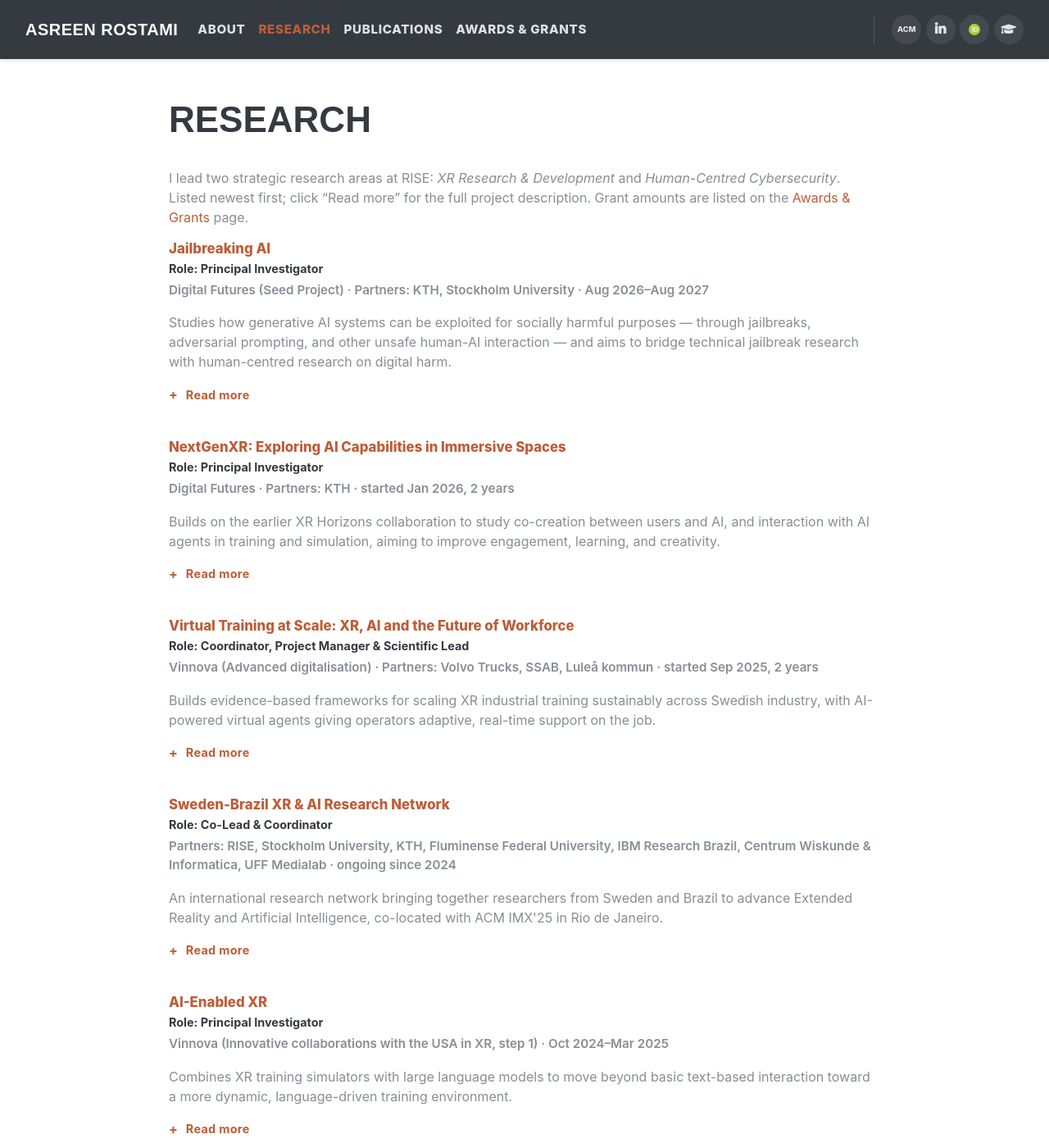
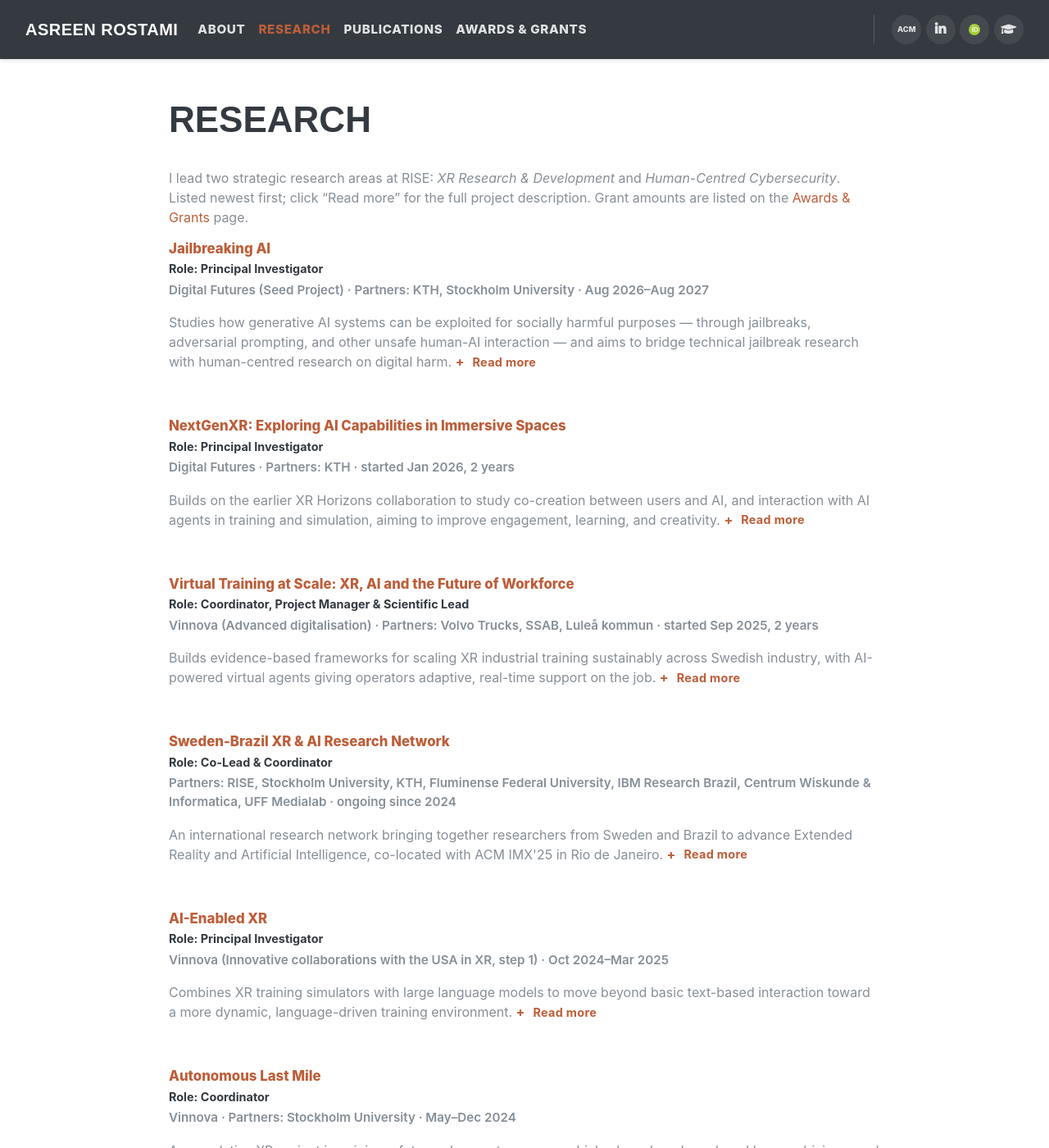
Before and after one commit to asreenrostami/asreenrostami.github.io, a Jekyll site: the page built from research.md, in a window 1280 px wide and 1400 px high. Shown: the whole window at 82% size. Built offline with Jekyll 4.4.1, drawn with Linux system fonts in a browser that asks for light colours; some web fonts are replaced.

Commit message:
Restore inline Read-more placement with text matching paragraph styling

```diff
--- a/assets/css/style.css
+++ b/assets/css/style.css
@@ -239,10 +239,13 @@ ul.awards-list li.bullet-item {
 .resume-item summary {
   cursor: pointer;
   list-style: none;
-  color: var(--gray-700);
+  display: block;
+  margin-bottom: 1rem;
+  color: var(--gray-600);
+  font-family: "Muli", -apple-system, BlinkMacSystemFont, "Segoe UI", sans-serif;
   font-weight: 400;
   font-size: 1rem;
-  line-height: 1.6;
+  line-height: 1.5;
 }
 .resume-item summary::-webkit-details-marker { display: none; }
 .resume-item summary .read-more-label {
--- a/research.md
+++ b/research.md
@@ -15,11 +15,10 @@ Grants</a> page.
   <h3>Jailbreaking AI</h3>
   <div class="subheading subheading-primary mb-1">Role: Principal Investigator</div>
   <div class="subheading subheading-secondary mb-3">Digital Futures (Seed Project) &middot; Partners: KTH, Stockholm University &middot; Aug 2026&ndash;Aug 2027</div>
-  <p>Studies how generative AI systems can be exploited for socially harmful purposes &mdash; through jailbreaks,
+  <details>
+    <summary>Studies how generative AI systems can be exploited for socially harmful purposes &mdash; through jailbreaks,
   adversarial prompting, and other unsafe human-AI interaction &mdash; and aims to bridge technical jailbreak
-  research with human-centred research on digital harm.</p>
-  <details>
-    <summary><span class="read-more-label">Read more</span></summary>
+  research with human-centred research on digital harm. <span class="read-more-label">Read more</span></summary>
     <div class="details-body">
       <p>The project treats this as a broader problem than cybersecurity alone, covering harms such as
       manipulation, coercive persuasion, misinformation, and intimate surveillance. Safety-aligned AI systems can
@@ -42,10 +41,9 @@ Grants</a> page.
   <h3>NextGenXR: Exploring AI Capabilities in Immersive Spaces</h3>
   <div class="subheading subheading-primary mb-1">Role: Principal Investigator</div>
   <div class="subheading subheading-secondary mb-3">Digital Futures &middot; Partners: KTH &middot; started Jan 2026, 2 years</div>
-  <p>Builds on the earlier XR Horizons collaboration to study co-creation between users and AI, and interaction
-  with AI agents in training and simulation, aiming to improve engagement, learning, and creativity.</p>
   <details>
-    <summary><span class="read-more-label">Read more</span></summary>
+    <summary>Builds on the earlier XR Horizons collaboration to study co-creation between users and AI, and interaction
+  with AI agents in training and simulation, aiming to improve engagement, learning, and creativity. <span class="read-more-label">Read more</span></summary>
     <div class="details-body">
       <p>AI is now common in everyday tools, and XR hardware has become more affordable, but the intersection of
       AI and XR within human-computer interaction is still an emerging space, with open questions about
@@ -65,10 +63,9 @@ Grants</a> page.
   <h3>Virtual Training at Scale: XR, AI and the Future of Workforce</h3>
   <div class="subheading subheading-primary mb-1">Role: Coordinator, Project Manager &amp; Scientific Lead</div>
   <div class="subheading subheading-secondary mb-3">Vinnova (Advanced digitalisation) &middot; Partners: Volvo Trucks, SSAB, Luleå kommun &middot; started Sep 2025, 2 years</div>
-  <p>Builds evidence-based frameworks for scaling XR industrial training sustainably across Swedish industry, with
-  AI-powered virtual agents giving operators adaptive, real-time support on the job.</p>
   <details>
-    <summary><span class="read-more-label">Read more</span></summary>
+    <summary>Builds evidence-based frameworks for scaling XR industrial training sustainably across Swedish industry, with
+  AI-powered virtual agents giving operators adaptive, real-time support on the job. <span class="read-more-label">Read more</span></summary>
     <div class="details-body">
       <p>Swedish industry must upskill new and existing employees as production systems and products change
       quickly, under pressure to deliver competence development on time while meeting high safety standards and
@@ -89,10 +86,9 @@ Grants</a> page.
   <h3>Sweden-Brazil XR &amp; AI Research Network</h3>
   <div class="subheading subheading-primary mb-1">Role: Co-Lead &amp; Coordinator</div>
   <div class="subheading subheading-secondary mb-3">Partners: RISE, Stockholm University, KTH, Fluminense Federal University, IBM Research Brazil, Centrum Wiskunde &amp; Informatica, UFF Medialab &middot; ongoing since 2024</div>
-  <p>An international research network bringing together researchers from Sweden and Brazil to advance Extended
-  Reality and Artificial Intelligence, co-located with ACM IMX'25 in Rio de Janeiro.</p>
   <details>
-    <summary><span class="read-more-label">Read more</span></summary>
+    <summary>An international research network bringing together researchers from Sweden and Brazil to advance Extended
+  Reality and Artificial Intelligence, co-located with ACM IMX'25 in Rio de Janeiro. <span class="read-more-label">Read more</span></summary>
     <div class="details-body">
       <p>The network strengthens ties between Swedish and Brazilian institutions, and the wider international
       community, around three research areas: Extended Reality, Artificial Intelligence, and Human-Computer
@@ -107,10 +103,9 @@ Grants</a> page.
   <h3>AI-Enabled XR</h3>
   <div class="subheading subheading-primary mb-1">Role: Principal Investigator</div>
   <div class="subheading subheading-secondary mb-3">Vinnova (Innovative collaborations with the USA in XR, step 1) &middot; Oct 2024&ndash;Mar 2025</div>
-  <p>Combines XR training simulators with large language models to move beyond basic text-based interaction
-  toward a more dynamic, language-driven training environment.</p>
   <details>
-    <summary><span class="read-more-label">Read more</span></summary>
+    <summary>Combines XR training simulators with large language models to move beyond basic text-based interaction
+  toward a more dynamic, language-driven training environment. <span class="read-more-label">Read more</span></summary>
     <div class="details-body">
       <p>The project grew out of 2023 workshops and inquiries on XR and AI, which identified a need for a
       dynamic, LLM-enabled VR simulator that could support equitable education, help people overcome anxiety, and
@@ -129,10 +124,9 @@ Grants</a> page.
   <h3>Autonomous Last Mile</h3>
   <div class="subheading subheading-primary mb-1">Role: Coordinator</div>
   <div class="subheading subheading-secondary mb-3">Vinnova &middot; Partners: Stockholm University &middot; May&ndash;Dec 2024</div>
-  <p>A speculative XR project imagining a future where autonomous vehicles have largely replaced human driving,
-  used to provoke reflection on labour, safety, and the gig economy before that future arrives.</p>
   <details>
-    <summary><span class="read-more-label">Read more</span></summary>
+    <summary>A speculative XR project imagining a future where autonomous vehicles have largely replaced human driving,
+  used to provoke reflection on labour, safety, and the gig economy before that future arrives. <span class="read-more-label">Read more</span></summary>
     <div class="details-body">
       <p>Autonomous vehicles are widely seen as the future of transport, expected to be safer than human drivers
       because they don't get distracted or tired. In practice, deployed autonomous systems rarely take over
@@ -156,10 +150,9 @@ Grants</a> page.
   <h3>Multi-User, Multi-Sensory Interactions &amp; Ethics in Spatial Computing</h3>
   <div class="subheading subheading-primary mb-1">Role: Principal Investigator</div>
   <div class="subheading subheading-secondary mb-3">Digital Futures &middot; Partners: KTH (XR Horizons) &middot; started Jan 2024, 2.5 years</div>
-  <p>Extends XR with multi-user environments, multisensory experiences including haptic feedback, and indoor and
-  outdoor settings, with particular emphasis on ethics, security, trust, and inclusivity.</p>
   <details>
-    <summary><span class="read-more-label">Read more</span></summary>
+    <summary>Extends XR with multi-user environments, multisensory experiences including haptic feedback, and indoor and
+  outdoor settings, with particular emphasis on ethics, security, trust, and inclusivity. <span class="read-more-label">Read more</span></summary>
     <div class="details-body">
       <p>XR can enable remote co-located experiences, realistic interaction, and support a climate-neutral
       society, but its effects on cultural and social behaviour, along with privacy and security concerns, still
@@ -183,10 +176,9 @@ Grants</a> page.
   <h3>Understanding Real-World Cybersecurity Incident Responses in Sweden</h3>
   <div class="subheading subheading-primary mb-1">Role: Project Lead</div>
   <div class="subheading subheading-secondary mb-3">RISE Center for Cybersecurity &middot; started Feb 2023</div>
-  <p>A pilot study of real-world cybersecurity incidents across Swedish sectors, examining how organisations
-  respond during and after an incident, and how they reassess their security strategies afterward.</p>
   <details>
-    <summary><span class="read-more-label">Read more</span></summary>
+    <summary>A pilot study of real-world cybersecurity incidents across Swedish sectors, examining how organisations
+  respond during and after an incident, and how they reassess their security strategies afterward. <span class="read-more-label">Read more</span></summary>
     <div class="details-body">
       <p>The project tests the hypothesis that organisations which have suffered major incidents become better
       prepared for later ones, both through heightened awareness of vulnerabilities and through practices that
@@ -204,10 +196,9 @@ Grants</a> page.
   <h3>Plenary Multi-User Development Arena for Industrial Workspaces (PLENUM)</h3>
   <div class="subheading subheading-primary mb-1">Role: Senior Research Expert</div>
   <div class="subheading subheading-secondary mb-3">Vinnova &middot; Partners: Chalmers University (coordinator), AB Volvo, CEVT, Scania, University of Skövde, Fraunhofer-Chalmers Centre, Volvo Cars &middot; started Sep 2022, 36 months</div>
-  <p>Builds a multi-user XR platform for collaborative 3D work on factory design, simulation, and up-/reskilling
-  of operators, with KPIs for economic, environmental, and social sustainability.</p>
   <details>
-    <summary><span class="read-more-label">Read more</span></summary>
+    <summary>Builds a multi-user XR platform for collaborative 3D work on factory design, simulation, and up-/reskilling
+  of operators, with KPIs for economic, environmental, and social sustainability. <span class="read-more-label">Read more</span></summary>
     <div class="details-body">
       <p>The platform lets stakeholders plan and assess factory layouts and collaboratively check whether a
       layout is feasible, and trains operators on future equipment, heavy and large-part installation, and
@@ -228,10 +219,9 @@ Grants</a> page.
   <h3>Gender-Inclusive Cybersecurity</h3>
   <div class="subheading subheading-primary mb-1">Role: Principal Investigator</div>
   <div class="subheading subheading-secondary mb-3">Digital Futures (Postdoc Fellowship)</div>
-  <p>Brings marginalised perspectives into cybersecurity, starting with deviant use of smart home devices, to
-  develop a human-centred approach to security built on diversity, autonomy, respect, and consent.</p>
   <details>
-    <summary><span class="read-more-label">Read more</span></summary>
+    <summary>Brings marginalised perspectives into cybersecurity, starting with deviant use of smart home devices, to
+  develop a human-centred approach to security built on diversity, autonomy, respect, and consent. <span class="read-more-label">Read more</span></summary>
     <div class="details-body">
       <p>This project is built around bringing marginalised perspectives into cybersecurity, starting with
       looking at deviant use of smart home devices. Its goal is to develop a &ldquo;gender-inclusive
@@ -244,10 +234,9 @@ Grants</a> page.
 <div class="resume-item">
   <h3>Securing Things: Human-Centred Internet of Things Security</h3>
   <div class="subheading subheading-primary mb-3">Role: Researcher</div>
-  <p>&ldquo;Humanising&rdquo; Internet of Things (IoT) security by understanding the technical, design, social and
-  political issues that arise when considering IoT systems from a human-centred perspective.</p>
   <details>
-    <summary><span class="read-more-label">Read more</span></summary>
+    <summary>&ldquo;Humanising&rdquo; Internet of Things (IoT) security by understanding the technical, design, social and
+  political issues that arise when considering IoT systems from a human-centred perspective. <span class="read-more-label">Read more</span></summary>
     <div class="details-body">
       <p>What does it mean to feel secure when using IoT systems? How do we design and facilitate secure IoT?
       This project's investigations took an approach stressing the relationality of IoT infrastructures, aiming
```
